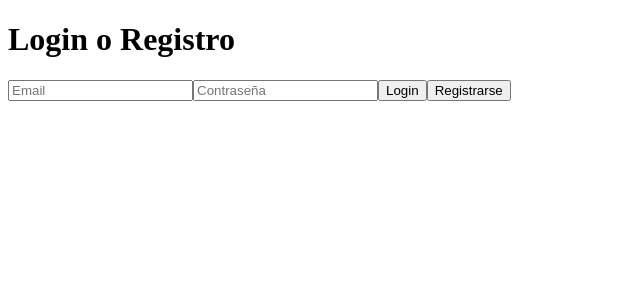
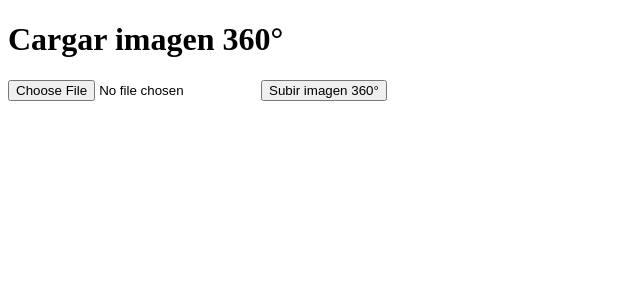
Before and after one commit to aurxra-ui/tour-virtual-final-clean, a React (Create React App) app: page / in a window 1280 px wide. Shown: the top 300 px of the page, without its empty margins (0-640 px from the left). Built offline with nearby package versions, Linux system fonts and the light colour scheme; no server answers.

Commit message:
Eliminar autenticación, dejar carga de imagen 360°

```diff
--- a/src/App.jsx
+++ b/src/App.jsx
@@ -1,56 +1,8 @@
-import { useEffect, useState } from 'react';
-import { initializeApp } from 'firebase/app';
-import {
-  getAuth,
-  onAuthStateChanged,
-  signInWithEmailAndPassword,
-  createUserWithEmailAndPassword,
-  signOut
-} from 'firebase/auth';
-
-const firebaseConfig = {
-  apiKey: "AIzaSyBs0hW5qNPW8MCN9tbhYSuWSaU0_XZjO7c",
-  authDomain: "aurora-70383.firebaseapp.com",
-  projectId: "aurora-70383",
-  storageBucket: "aurora-70383.firebasestorage.app",
-  messagingSenderId: "511930677766",
-  appId: "1:511930677766:web:bdb1cf52c427b3c9b16187",
-  measurementId: "G-442QW1BQKG"
-};
-
-const app = initializeApp(firebaseConfig);
-const auth = getAuth(app);
+import { useState } from 'react';
 
 export default function App() {
-  const [user, setUser] = useState(null);
-  const [email, setEmail] = useState('');
-  const [pass, setPass] = useState('');
   const [image, setImage] = useState(null);
   const [url, setUrl] = useState('');
-
-  useEffect(() => {
-    onAuthStateChanged(auth, setUser);
-  }, []);
-
-  const handleLogin = async () => {
-    try {
-      await signInWithEmailAndPassword(auth, email, pass);
-    } catch (e) {
-      alert('Error al iniciar sesión: ' + e.message);
-    }
-  };
-
-  const handleRegister = async () => {
-    try {
-      await createUserWithEmailAndPassword(auth, email, pass);
-    } catch (e) {
-      alert('Error al registrarse: ' + e.message);
-    }
-  };
-
-  const handleLogout = async () => {
-    await signOut(auth);
-  };
 
   const handleUpload = async () => {
     if (image) {
@@ -68,34 +20,9 @@ export default function App() {
     }
   };
 
-  if (!user) {
-    return (
-      <div className="p-4 space-y-4">
-        <h1 className="text-xl font-bold">Login o Registro</h1>
-        <input
-          type="email"
-          placeholder="Email"
-          value={email}
-          onChange={(e) => setEmail(e.target.value)}
-          className="border p-1"
-        />
-        <input
-          type="password"
-          placeholder="Contraseña"
-          value={pass}
-          onChange={(e) => setPass(e.target.value)}
-          className="border p-1"
-        />
-        <button onClick={handleLogin} className="bg-blue-500 text-white p-2">Login</button>
-        <button onClick={handleRegister} className="bg-green-500 text-white p-2">Registrarse</button>
-      </div>
-    );
-  }
-
   return (
     <div className="p-4 space-y-4">
-      <h1 className="text-xl font-bold">Bienvenido, {user.email}</h1>
-      <button onClick={handleLogout} className="bg-red-500 text-white p-2">Cerrar sesión</button>
+      <h1 className="text-xl font-bold">Cargar imagen 360°</h1>
       <input type="file" onChange={e => setImage(e.target.files[0])} />
       <button onClick={handleUpload} className="bg-blue-600 text-white p-2">Subir imagen 360°</button>
       {url && (
```
